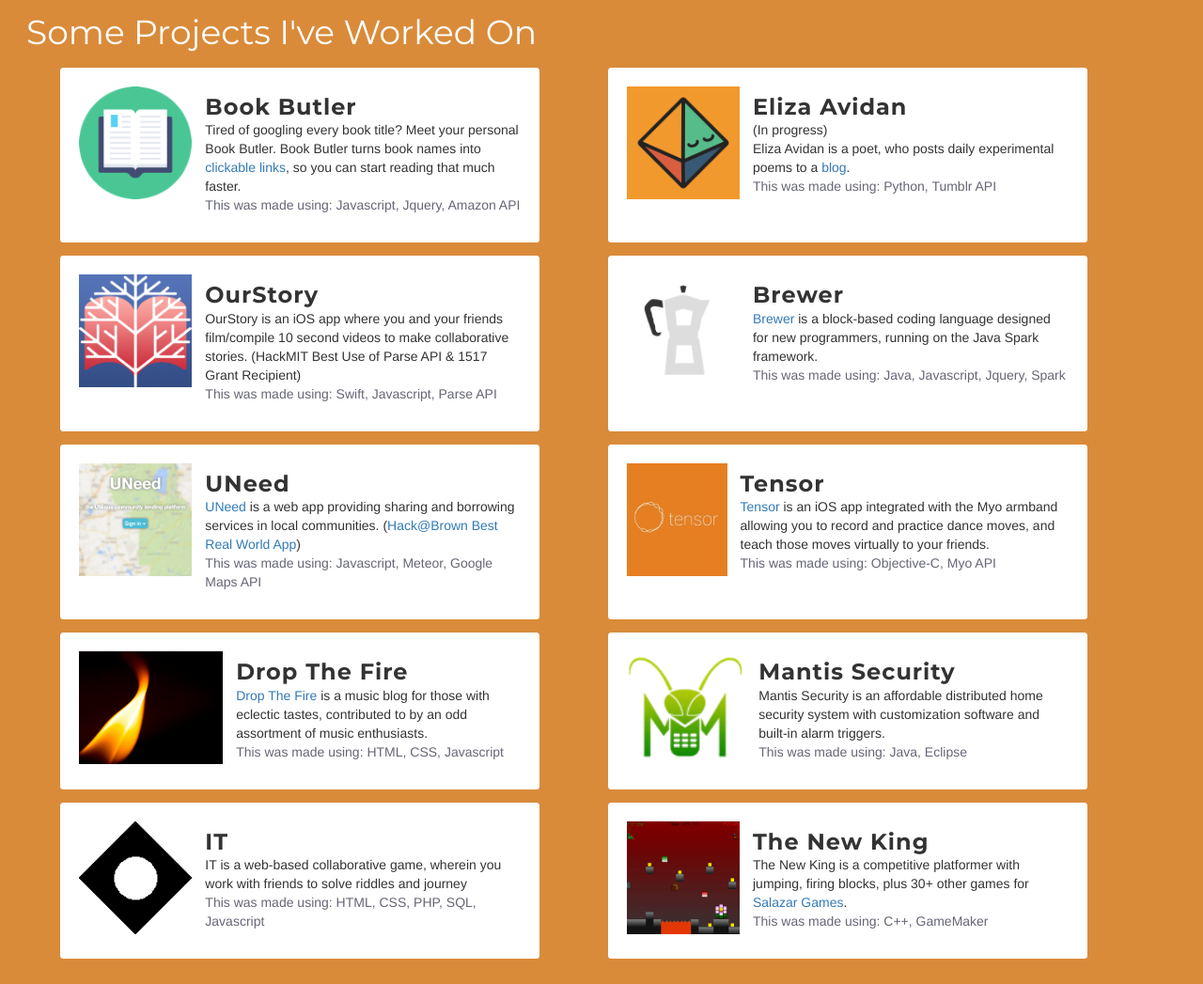
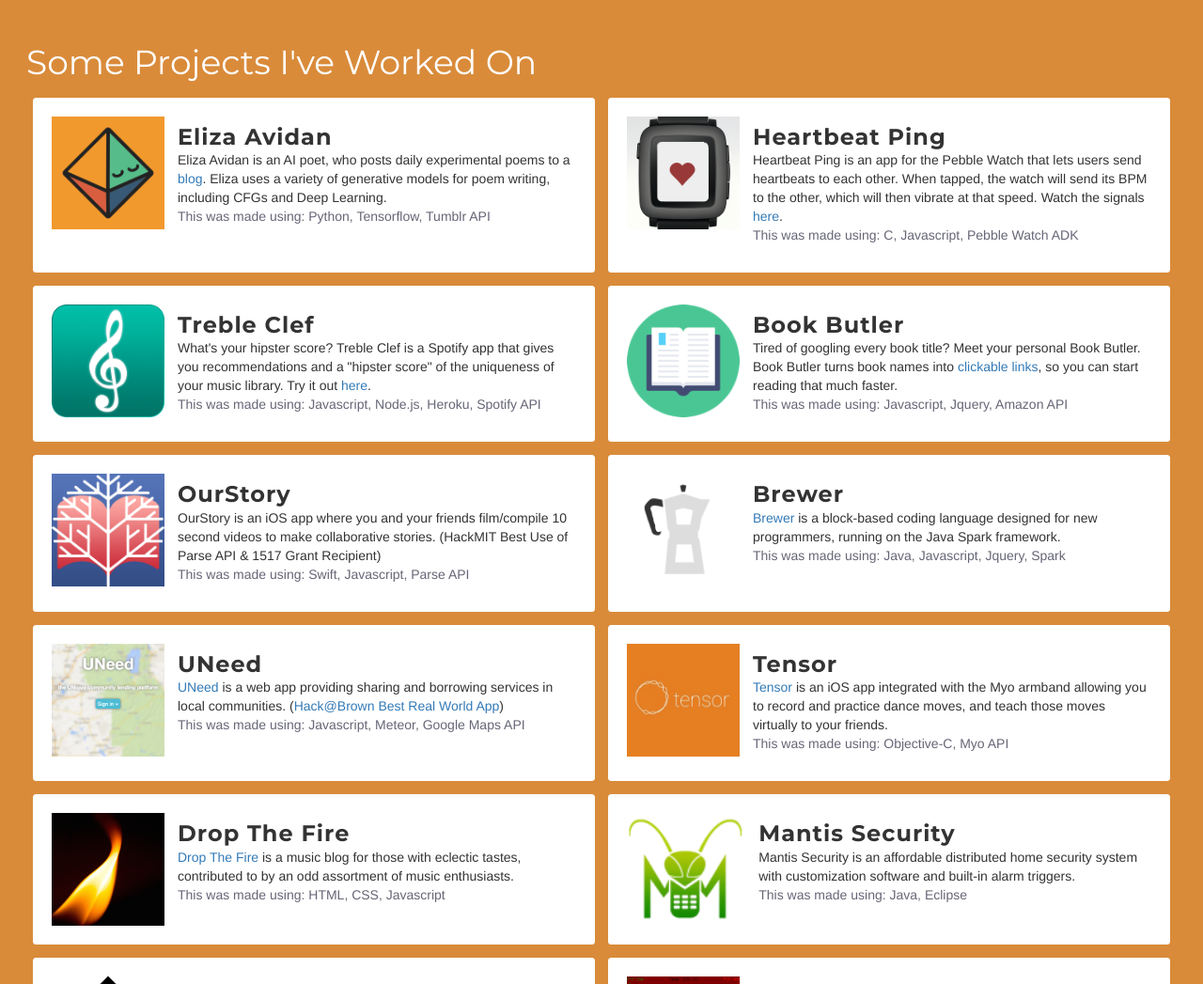
Before and after one commit to noahpicard/noahpicard.github.io, a PHP site: page / in a window 1280 px wide. Shown: the part 2220-3267 px from the top of the page at 94% size. Run offline with PHP 8.4, Linux system fonts and the light colour scheme.

Commit message:
Added updated intro, new bio pic and new projects

```diff
--- a/css/style.css
+++ b/css/style.css
@@ -183,6 +183,7 @@ SAM_0257.JPG // march skyscrapers
   	-o-transition: max-height 1s;
   	transition: max-height 1s;
   	overflow: hidden;
+  	flex-grow: 1;
 }
 
 .projectPic {
--- a/index.html
+++ b/index.html
@@ -79,7 +79,7 @@
 <div class="contentFrame">
 <div class="row centerRow">
   <div class="col-md-3 ">
-    <img id="bioPic" src="images/profile/intropic2.jpg" \>
+    <img id="bioPic" src="images/profile/leancolor.jpg" \>
   </div>
   <div class="col-md-9 midText">
     <div>
@@ -90,12 +90,16 @@
 </div>
 
 <p class="whiteText centerText">
-We've reached this incredible point in history where technology encompasses most of the world, which means we have the opportunity to revolutionize industry, economy, politics, and the way we treat our planet. By learning from other cultures and using the data poured every day into servers worldwide, we can build sustainable systems to improve everyone's quality of life. <br>
-I intend to do exactly that.
+
+Technology encompasses the world, giving us the opportunity to revolutionize industry, economy, politics, and the way we treat our planet. By using new data, applying novel solutions, and learning from each other, we can build sustainable systems to improve everyone's quality of life. I intend to do exactly that.
 
 <br><br>
 
-I'm a junior at Brown University studying Computer Science and Math. I grew up in Frogsong, a Cohousing community in Cotati CA, where 30 families eat, play, and live together as a village. I learned to code at the age of 10, and have been building things ever since.
+At age 10, I learned to program games on my friends old Windows ME. In sophomore year of highschool, I started a game design company. Building little characters and worlds, I discovered how tech can help us empathize with the unfamiliar. Later, freelance developing websites and apps, I saw how tech can accent human experience, giving us superpowers. Now, in college, I am putting those ideas into practice, building the tools that I believe will provide aid.
+
+<br><br>
+
+My home is Frogsong, a Cohousing community in Cotati CA, where 30 families eat, play, and live together as a village. I study Computer Science &amp; Math at Brown University.
 
 <br><br>
 
@@ -142,6 +146,37 @@ I'm a junior at Brown University studying Computer Science and Math. I grew up i
 
 <div class="flexPanel">
 
+
+<div class="projectPanel col-md-5 col-sm-12">
+
+<p>
+  <img src="images/projects/ElizaAvidan.png" class="projectPic">
+
+  <h3>Eliza Avidan</h3>Eliza Avidan is an AI poet, who posts daily experimental poems to a <a href="http://elizaavidan.tumblr.com/">blog</a>. Eliza uses a variety of generative models for poem writing, including CFGs and Deep Learning.
+  <br><span class="muted">This was made using: Python, Tensorflow, Tumblr API</span>
+</p>
+</div>
+
+<div class="projectPanel col-md-5 col-sm-12">
+
+<p>
+  <img src="images/projects/HeartbeatPing.png" class="projectPic">
+
+  <h3>Heartbeat Ping</h3>Heartbeat Ping is an app for the Pebble Watch that lets users send heartbeats to each other. When tapped, the watch will send its BPM to the other, which will then vibrate at that speed. Watch the signals <a href="http://nocake.eu/">here</a>.
+  <br><span class="muted">This was made using: C, Javascript, Pebble Watch ADK</span>
+</p>
+</div>
+
+<div class="projectPanel col-md-5 col-sm-12">
+
+<p>
+  <img src="images/projects/TrebleClef.png" class="projectPic">
+
+  <h3>Treble Clef</h3>What's your hipster score? Treble Clef is a Spotify app that gives you recommendations and a "hipster score" of the uniqueness of your music library. Try it out <a href="http://trebleclefapp.herokuapp.com/">here</a>.
+  <br><span class="muted">This was made using: Javascript, Node.js, Heroku, Spotify API</span>
+</p>
+</div>
+
 <div class="projectPanel col-md-5 col-sm-12">
 
 <p>
@@ -152,15 +187,7 @@ I'm a junior at Brown University studying Computer Science and Math. I grew up i
 </p>
 </div>
 
-<div class="projectPanel col-md-5 col-sm-12">
 
-<p>
-  <img src="images/projects/ElizaAvidan.png" class="projectPic">
-
-  <h3>Eliza Avidan</h3>(In progress)<br> Eliza Avidan is a poet, who posts daily experimental poems to a <a href="http://elizaavidan.tumblr.com/">blog</a>.
-  <br><span class="muted">This was made using: Python, Tumblr API</span>
-</p>
-</div>
 
 <a class="location" name="iOS"></a>
 
@@ -226,7 +253,7 @@ I'm a junior at Brown University studying Computer Science and Math. I grew up i
 <p>
   <img src="images/projects/IT.png"  class="projectPic">
 
-  <h3>IT</h3> IT is a web-based collaborative game, wherein you work with friends to solve riddles and journey
+  <h3>IT</h3> IT is a web-based collaborative riddle game, wherein you work with friends to solve riddles and journey
   <br><span class="muted">This was made using: HTML, CSS, PHP, SQL, Javascript</span></p>
 </div>
 
```
Also changed, not shown: images/profile/sketchfront.jpg (added), images/projects/FirePreview.jpg, images/projects/HeartbeatPing.png (added), images/projects/Tensor.jpg, images/projects/TrebleClef.png (added), 3 other files.
